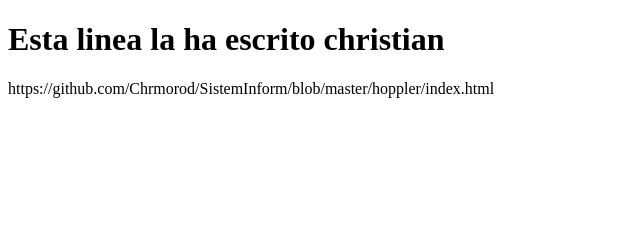
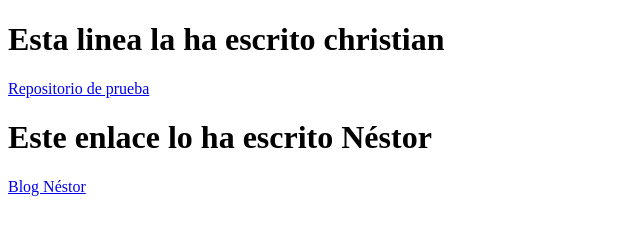
Before and after one commit to Chrmorod/repositorioprueba, a plain HTML site: page index.html.html in a window 1280 px wide. Shown: the whole page, without its empty margins (0-640 px from the left). Drawn offline with Linux system fonts and the light colour scheme.

Commit message:
Nestor añade enlace

```diff
--- a/index.html.html
+++ b/index.html.html
@@ -6,6 +6,8 @@
 </head>
 <body>
   <h1>Esta linea la ha escrito christian</h1>
-  <p>https://github.com/Chrmorod/SistemInform/blob/master/hoppler/index.html</p>
+  <a href="https://github.com/Chrmorod/SistemInform/blob/master/hoppler/index.html">Repositorio de prueba</a>
+   <h1>Este enlace lo ha escrito Néstor</h1>
+  <a href=" https://hagocomoqueprogramo.tumblr.com"> Blog Néstor</a>
 </body>
 </html>
```
